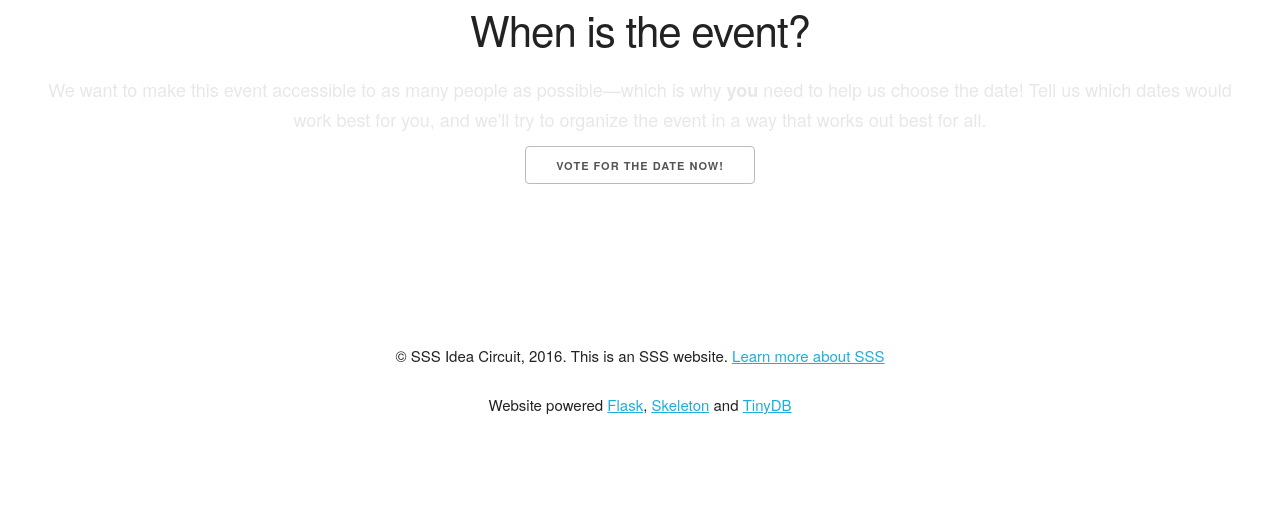
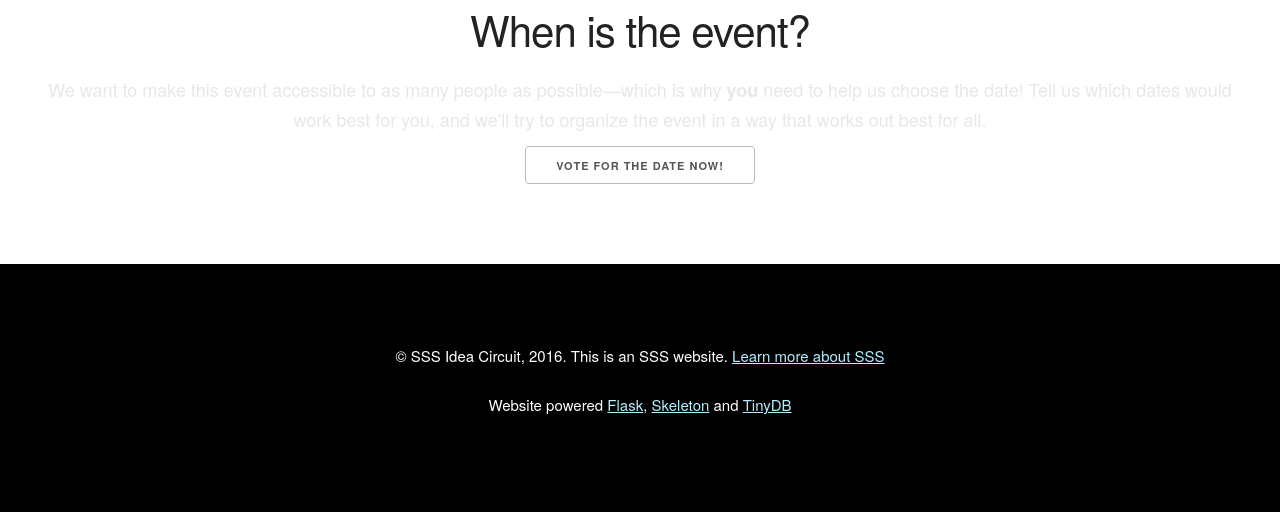
Before and after one commit to badrihippo/2016meet.sic.sssnet.tk, a Flask app: page / in a window 1280 px wide. Shown: the part 2218-2730 px from the top of the page. Run offline with Flask 2, Linux system fonts and the light colour scheme; parts of the project's set-up code (start-up, migrations or seed data) failed here and were passed over; some libraries are stand-ins or nearby versions.

Commit message:
Change footer colour to black

```diff
--- a/templates/index.htm
+++ b/templates/index.htm
@@ -24,6 +24,13 @@
   .section.this-is-your-chance {
     background-color: #E4FFE4;
     color: #408540
+  }
+  .section.landing-footer {
+    background-color: #000000;
+    color: #FFFFFF;
+  }
+  .section.landing-footer a {
+    color: #B2EFFF;
   }
 </style>
 {% endblock %}
```
